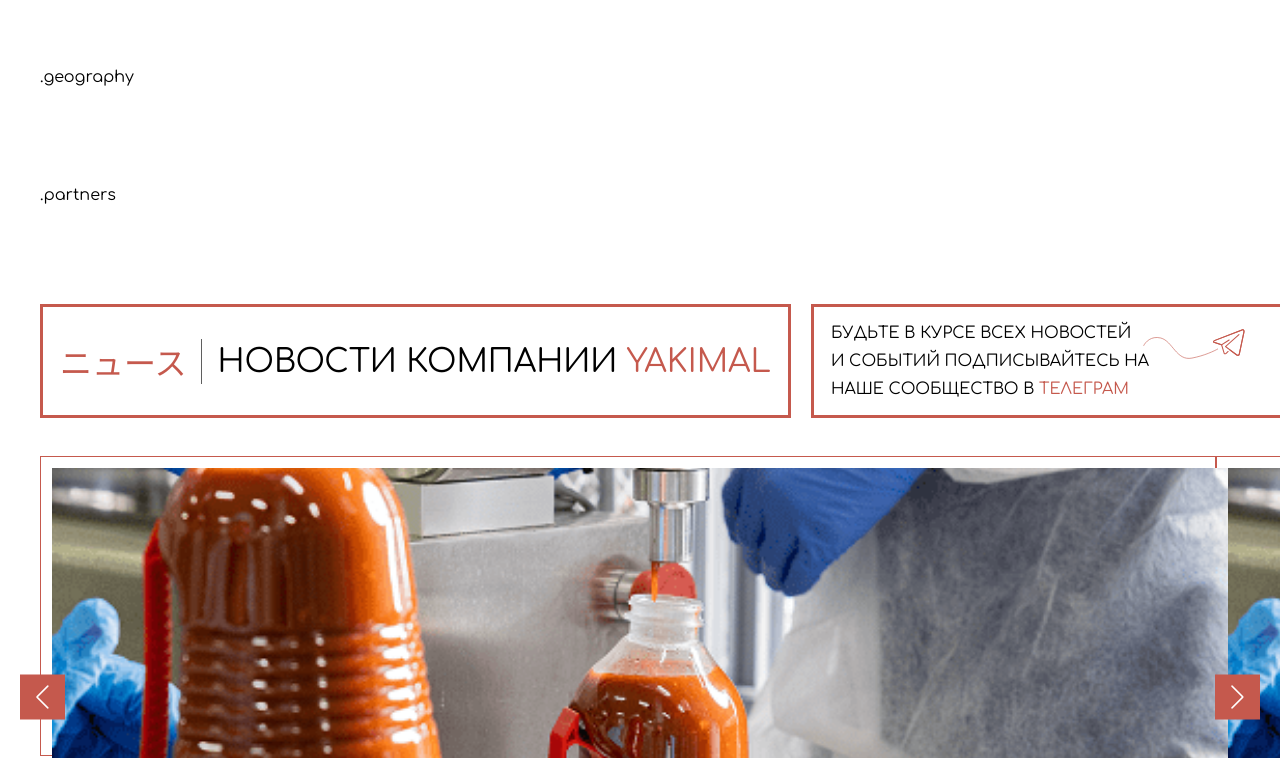
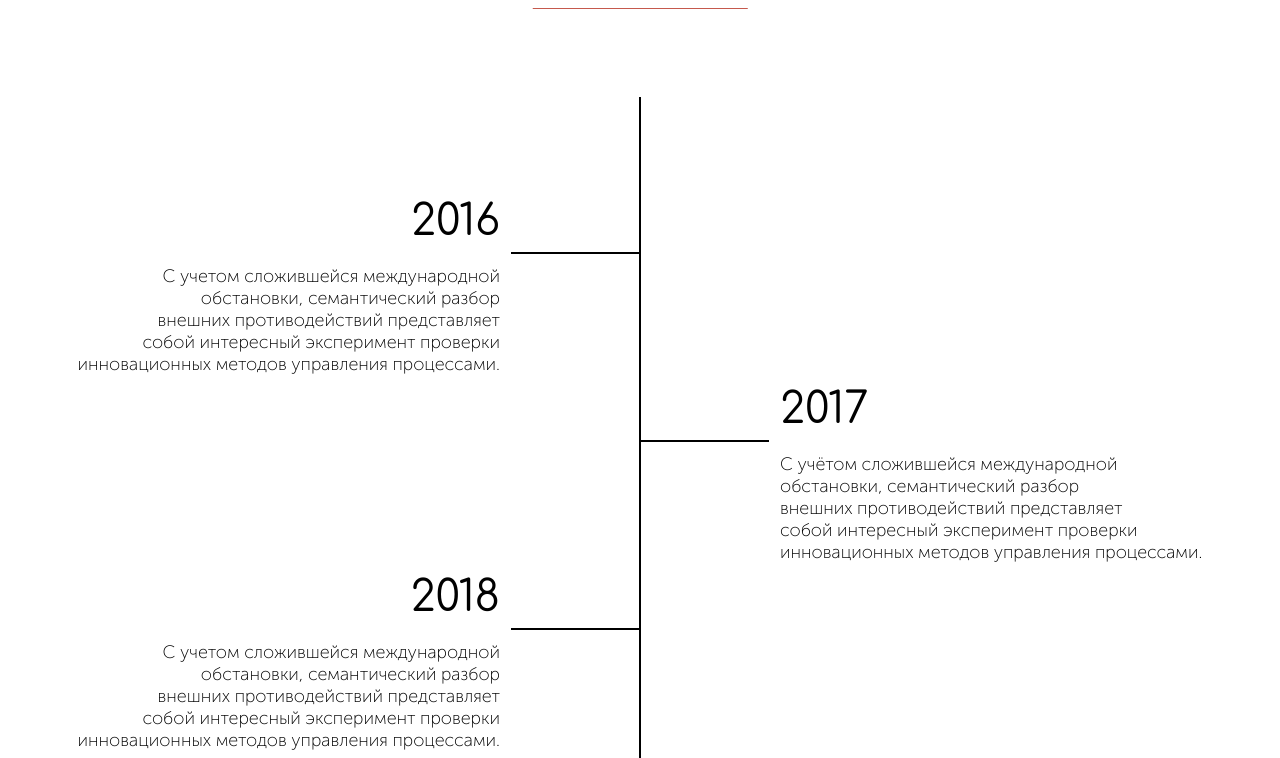
Before and after one commit to AzizSobirov/yakimal.com, an Astro site: page /about in a window 1280 px wide. Shown: the part 710-1468 px from the top of the page. Built offline with nearby package versions, Linux system fonts and the light colour scheme; Astro itself is replaced by a stand-in of ours.

Commit message:
fix: adjust timeline margin and restore History and Timeline components in About page

```diff
--- a/src/blocks/Timeline.astro
+++ b/src/blocks/Timeline.astro
@@ -84,10 +84,10 @@
 
   .timeline {
     position: relative;
-    margin-top: rem(50);
+    margin: rem(50) 0;
 
     @include media("sm") {
-      margin-top: 0;
+      margin: 0;
     }
 
     &::before {
--- a/src/blocks/WhyUs.astro
+++ b/src/blocks/WhyUs.astro
@@ -1,5 +1,5 @@
 ---
-import { Section,H2,H3,P, Image, Icon, Button } from "ui";
+import { Section, H2, H3, P, Image, Icon, Button } from "ui";
 ---
 
 <!-- Why Us -->
--- a/src/pages/about.astro
+++ b/src/pages/about.astro
@@ -5,8 +5,8 @@
 
 <App title="О компании">
   <main>
-    <!-- <Blocks.History />
-    <Blocks.Timeline /> -->
+    <Blocks.History />
+    <Blocks.Timeline />
     <Blocks.Yakimal />
     <Blocks.WhyUs />
     <Blocks.Geography />
```
